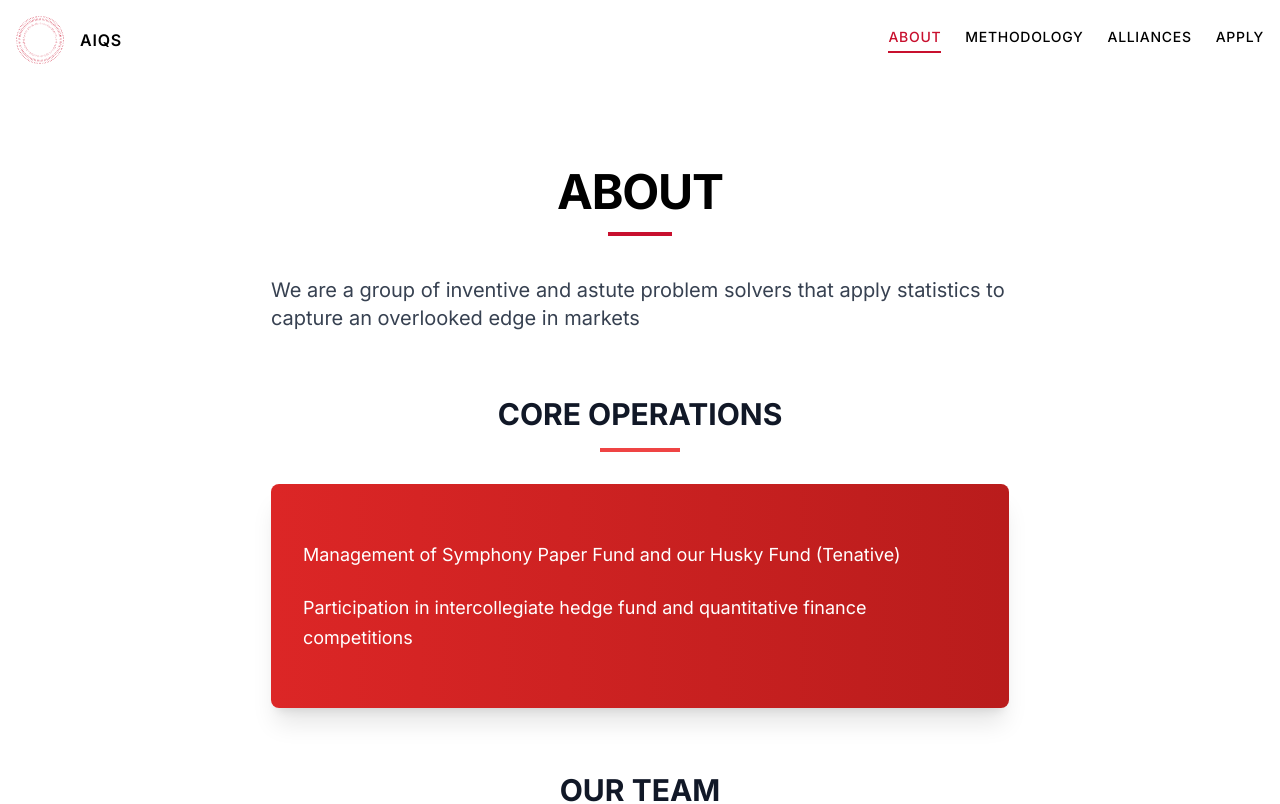
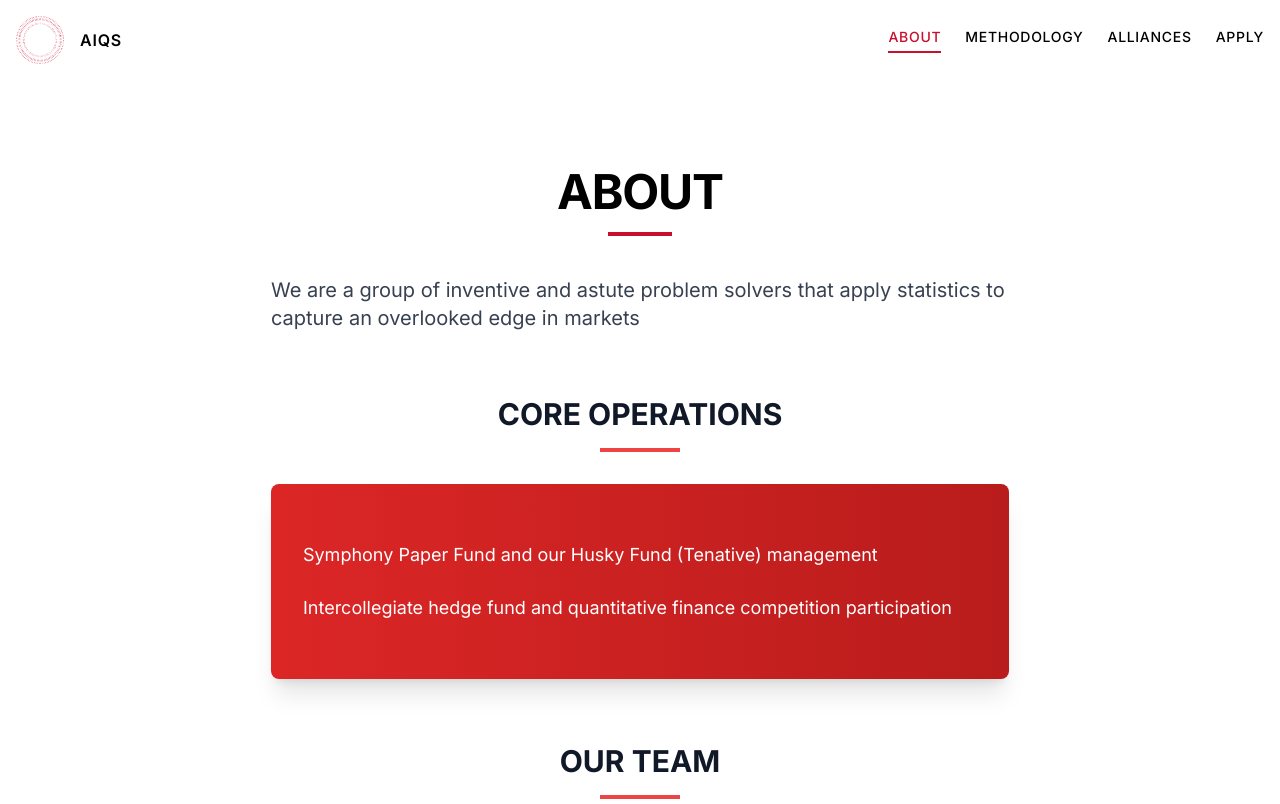
Before and after one commit to aiqsorg/club, a React (Vite) app: page /#/about in a window 1280 px wide. Shown: the top 804 px of the page. Built offline with nearby package versions, Linux system fonts and the light colour scheme.

Commit message:
Update About.tsx

```diff
--- a/src/pages/About.tsx
+++ b/src/pages/About.tsx
@@ -24,10 +24,10 @@ const About: React.FC = () => {
 
               <div className="bg-gradient-to-r from-red-600 to-red-700 text-white p-8 rounded-lg shadow-xl">
                 <p className="text-lg leading-relaxed mb-6">
-                  Management of Symphony Paper Fund and our Husky Fund (Tenative)
+                  Symphony Paper Fund and our Husky Fund (Tenative) management
                 </p>
                 <p className="text-lg leading-relaxed">
-                  Participation in intercollegiate hedge fund and quantitative finance competitions
+                  Intercollegiate hedge fund and quantitative finance competition participation
                 </p>
               </div>
             </div>
```
